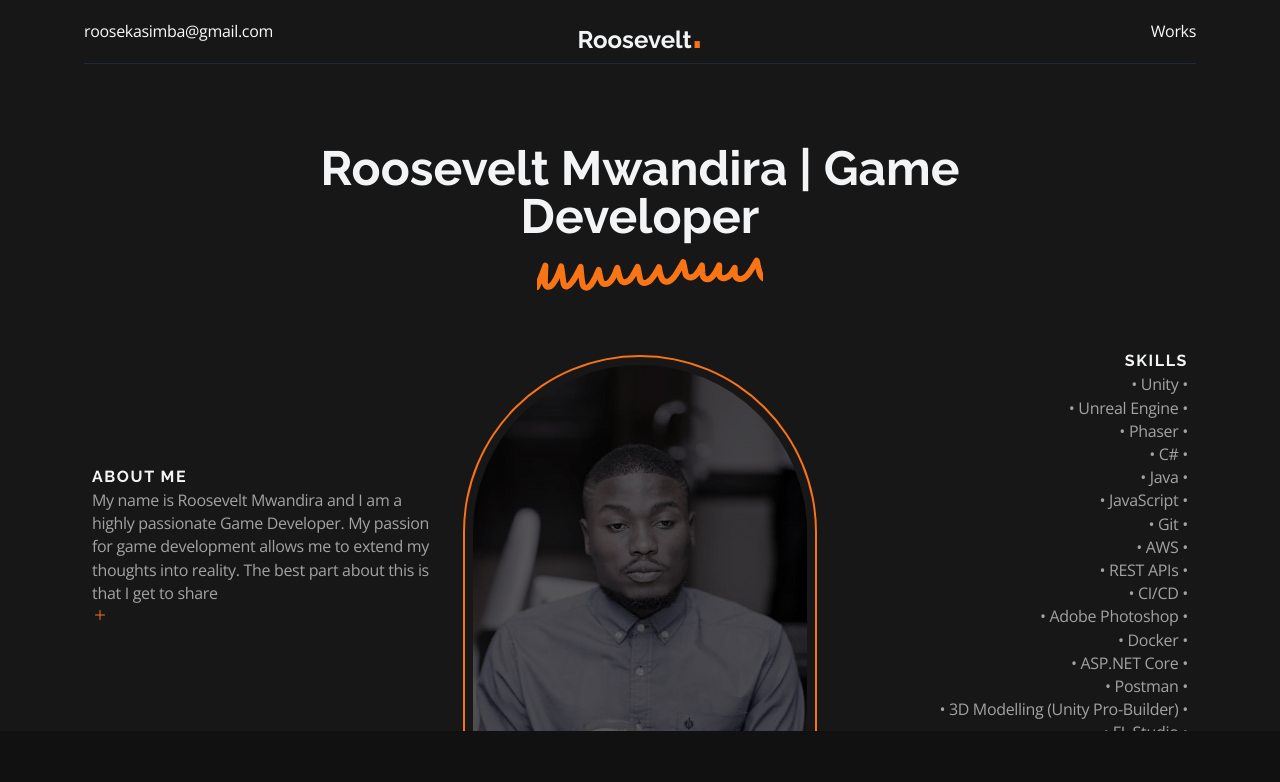
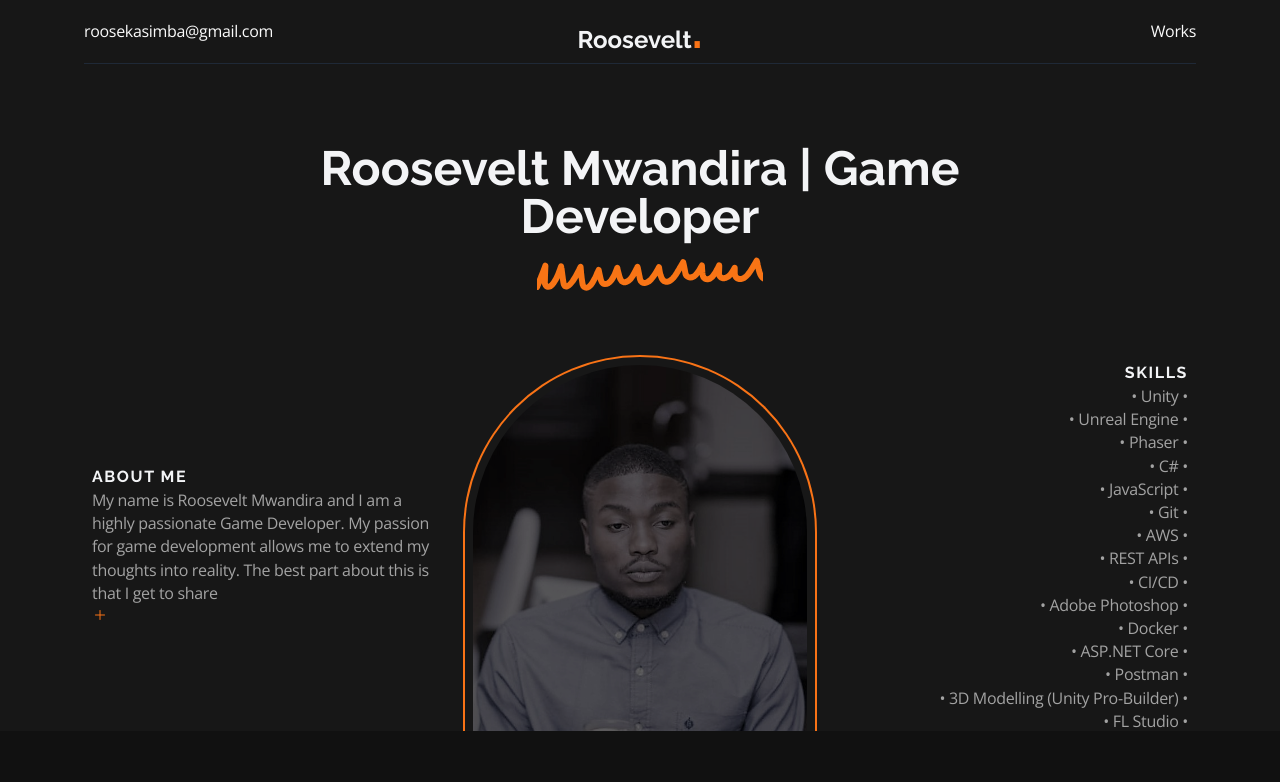
Before and after one commit to RooseViper/Roosevelt-Kasimba-Portfolio, a Next.js app: page / in a window 1280 px wide. Shown: the top 782 px of the page. Built offline with nearby package versions, Linux system fonts and the light colour scheme.

Commit message:
Fix: Removed Java

```diff
--- a/components/Header.js
+++ b/components/Header.js
@@ -53,7 +53,6 @@ const Header = () => {
                     <p>• Unreal Engine •</p>
                     <p>• Phaser •</p>
                     <p>• C# •</p>
-                    <p>• Java •</p>
                     <p>• JavaScript •</p>
                     <p>• Git •</p>
                     <p>• AWS •</p>
```
